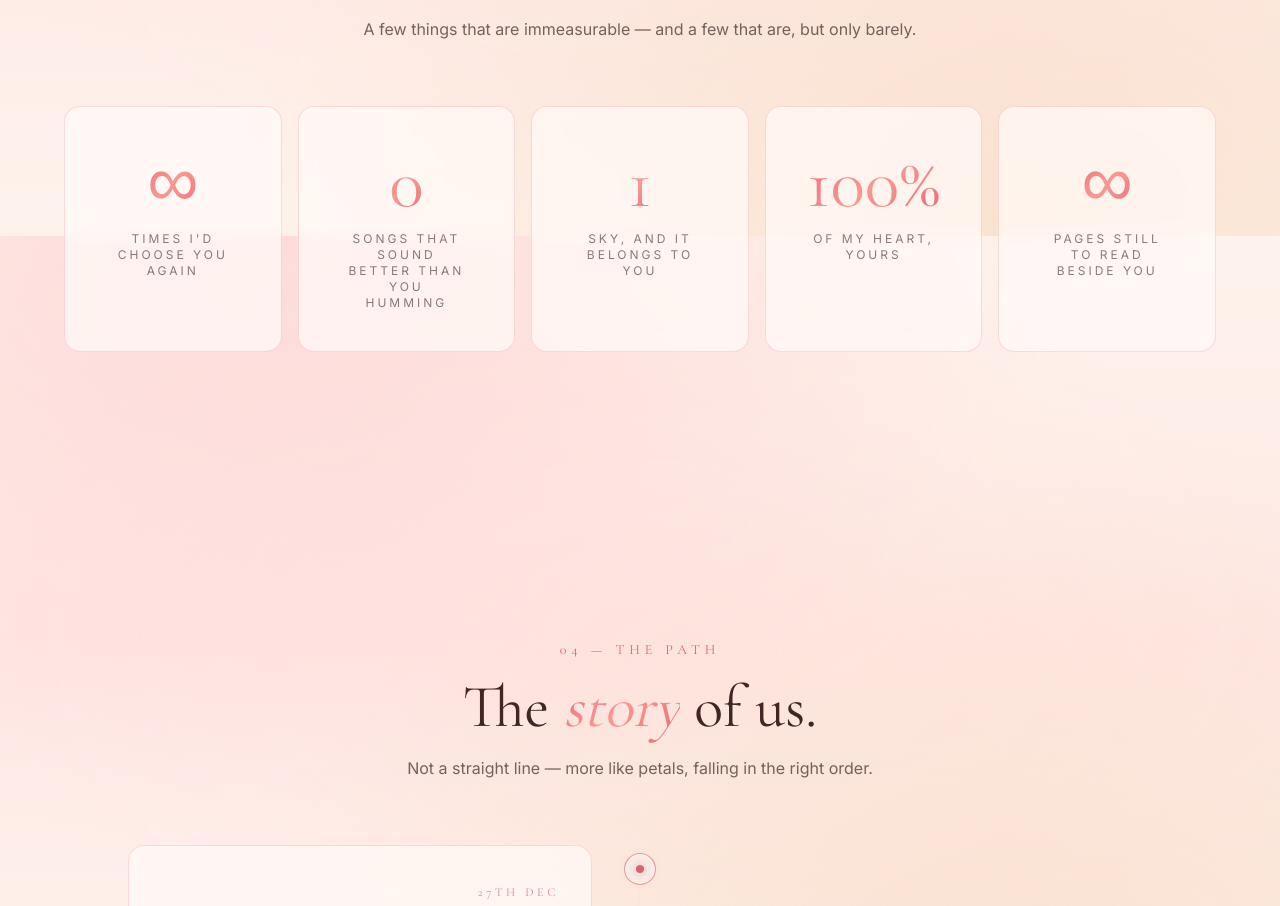
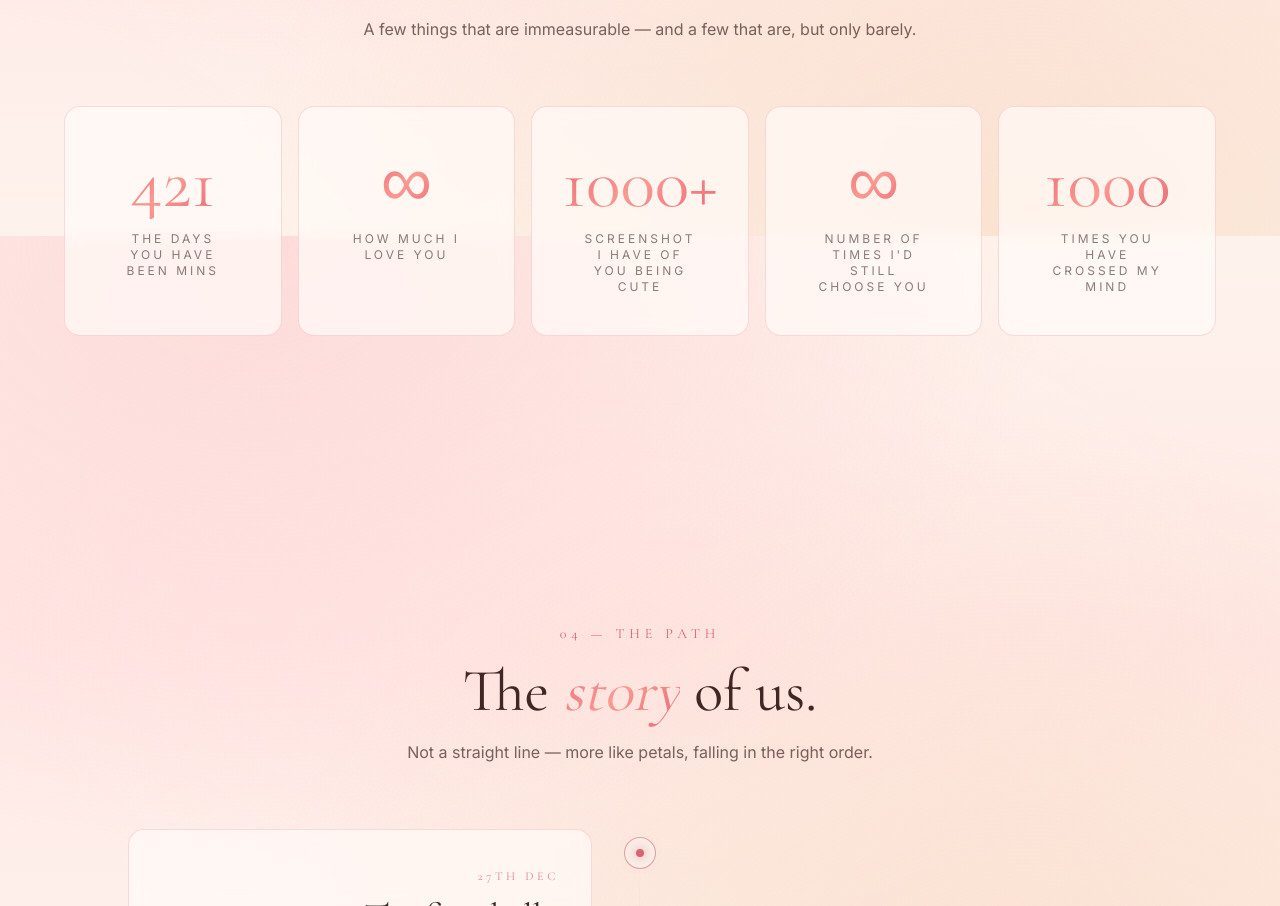
Before and after one commit to BLINDERSBLADE/shri, a Next.js app: page / in a window 1280 px wide. Shown: the part 2964-3870 px from the top of the page. Built offline with nearby package versions, Linux system fonts and the light colour scheme; no server answers.

Commit message:
feat: update "You in numbers" section with custom labels
Add custom stats and counting animation for user metrics.

```diff
--- a/components/numbers.tsx
+++ b/components/numbers.tsx
@@ -10,11 +10,11 @@ type Stat = {
 }
 
 const stats: Stat[] = [
-  { value: "∞", label: "Times I'd choose you again", isInfinity: true },
-  { value: "0", label: "Songs that sound better than you humming", animate: 0 },
-  { value: "1", label: "Sky, and it belongs to you" },
-  { value: "100%", label: "Of my heart, yours", animate: 100 },
-  { value: "∞", label: "Pages still to read beside you", isInfinity: true },
+  { value: "421", label: "The days you have been mins", animate: 421 },
+  { value: "∞", label: "How much I love you", isInfinity: true },
+  { value: "1000+", label: "Screenshot I have of you being cute" },
+  { value: "∞", label: "Number of times I'd still choose you", isInfinity: true },
+  { value: "1000+", label: "Times you have crossed my mind", animate: 1000 },
 ]
 
 function useCountUp(target: number, duration = 1800, start: boolean) {
```
